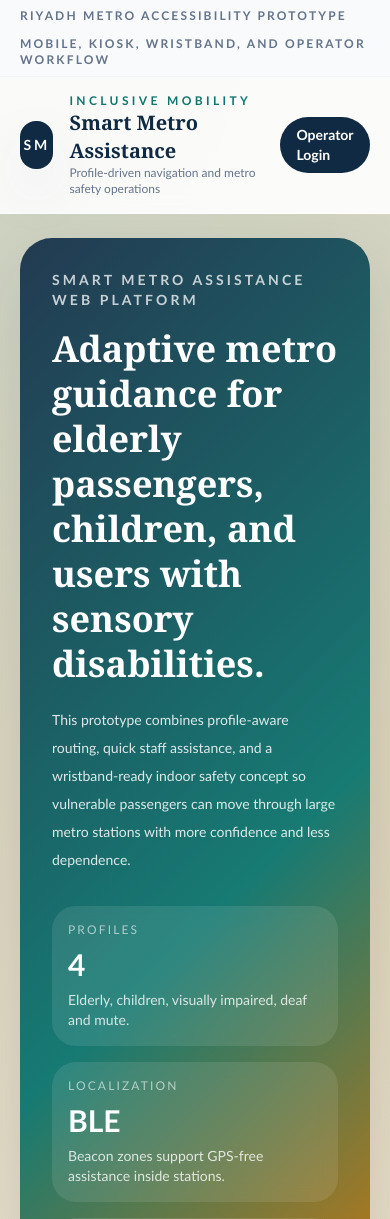
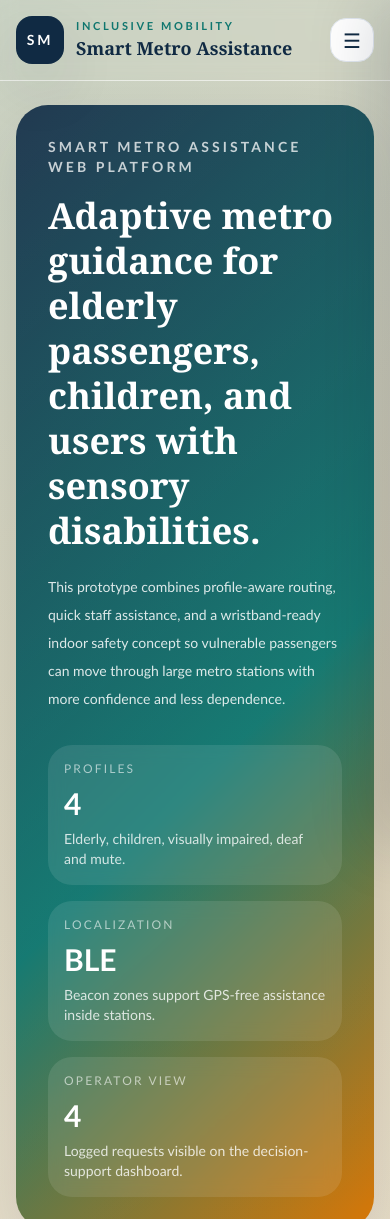
Before and after one commit to azeezalhajj570-ai/metro, a Flask app: page / in a window 390 px wide. Shown: the top 1219 px of the page. Run offline with Flask 3, Linux system fonts and the light colour scheme; data comes from the database, SQL or seed files in the repository; some libraries are stand-ins or nearby versions.

Commit message:
Refine responsive shell and mobile sidebar nav

```diff
--- a/static/css/styles.css
+++ b/static/css/styles.css
@@ -15,6 +15,7 @@ body {
 
 .page-shell {
     min-height: 100vh;
+    overflow-x: clip;
 }
 
 .hero-panel {
--- a/templates/base.html
+++ b/templates/base.html
@@ -34,69 +34,98 @@
 </head>
 <body class="min-h-screen bg-sand text-slate-900">
     <div class="page-shell">
-        <header class="sticky top-0 z-20 border-b border-white/60 bg-white/90 backdrop-blur">
-            <div class="border-b border-slate-100 bg-slate-50/70">
-                <div class="mx-auto flex max-w-7xl flex-wrap items-center justify-between gap-3 px-5 py-2 text-xs font-semibold uppercase tracking-[0.18em] text-slate-500 lg:px-8">
-                    <p>Riyadh Metro accessibility prototype</p>
-                    <p>Mobile, kiosk, wristband, and operator workflow</p>
-                </div>
-            </div>
-            <div class="mx-auto flex max-w-7xl items-center justify-between gap-4 px-5 py-4 lg:px-8">
-                <a href="{{ url_for('index') }}" class="flex items-center gap-4">
+        <header class="sticky top-0 z-30 border-b border-white/60 bg-white/92 backdrop-blur">
+            <div class="mx-auto flex max-w-7xl items-center justify-between gap-4 px-4 py-4 sm:px-5 lg:px-8">
+                <a href="{{ url_for('index') }}" class="min-w-0 flex items-center gap-3">
                     <div class="flex h-12 w-12 items-center justify-center rounded-2xl bg-ink text-sm font-bold tracking-[0.2em] text-white shadow-panel">SM</div>
-                    <div>
-                        <p class="text-xs font-semibold uppercase tracking-[0.28em] text-teal">Inclusive Mobility</p>
-                        <h1 class="font-display text-xl font-semibold text-ink">Smart Metro Assistance</h1>
-                        <p class="text-xs text-slate-500">Profile-driven navigation and metro safety operations</p>
+                    <div class="min-w-0">
+                        <p class="text-[11px] font-semibold uppercase tracking-[0.24em] text-teal">Inclusive Mobility</p>
+                        <h1 class="truncate font-display text-lg font-semibold text-ink sm:text-xl">Smart Metro Assistance</h1>
                     </div>
                 </a>
                 <div class="flex items-center gap-3">
                     <nav class="hidden items-center gap-2 text-sm font-semibold md:flex">
                         <a href="{{ url_for('index') }}" class="rounded-full px-4 py-2 text-slate-700 transition hover:bg-slate-100">Traveler Hub</a>
-                        <a href="{{ url_for('dashboard') }}" class="rounded-full px-4 py-2 text-slate-700 transition hover:bg-slate-100">Operator Dashboard</a>
+                        <a href="{{ url_for('dashboard') }}" class="rounded-full px-4 py-2 text-slate-700 transition hover:bg-slate-100">Dashboard</a>
                     </nav>
                     {% if is_authenticated %}
-                        <div class="hidden rounded-2xl bg-slate-50 px-4 py-2 text-sm md:block">
+                        <div class="hidden rounded-2xl bg-slate-50 px-4 py-2 text-sm lg:block">
                             <p class="font-semibold text-ink">{{ admin_user.full_name }}</p>
-                            <p class="text-xs text-slate-500">{{ admin_user.role.title() }}</p>
                         </div>
-                        <form method="post" action="{{ url_for('logout') }}">
+                        <form method="post" action="{{ url_for('logout') }}" class="hidden md:block">
                             <button type="submit" class="rounded-full bg-ink px-4 py-2 text-sm font-semibold text-white transition hover:bg-teal">Logout</button>
                         </form>
                     {% else %}
-                        <a href="{{ url_for('login') }}" class="rounded-full bg-ink px-4 py-2 text-sm font-semibold text-white transition hover:bg-teal">Operator Login</a>
+                        <a href="{{ url_for('login') }}" class="hidden rounded-full bg-ink px-4 py-2 text-sm font-semibold text-white transition hover:bg-teal md:inline-flex">Login</a>
                     {% endif %}
+                    <button
+                        type="button"
+                        id="mobile-nav-toggle"
+                        class="inline-flex h-11 w-11 items-center justify-center rounded-2xl border border-slate-200 bg-white text-ink transition hover:bg-slate-50 md:hidden"
+                        aria-label="Open menu"
+                        aria-controls="mobile-sidebar"
+                        aria-expanded="false"
+                    >
+                        <span class="text-xl leading-none">&#9776;</span>
+                    </button>
                 </div>
             </div>
         </header>
 
-        <main class="mx-auto max-w-7xl px-5 py-6 lg:px-8 lg:py-8">
+        <div id="mobile-nav-backdrop" class="mobile-nav-backdrop hidden md:hidden"></div>
+        <aside id="mobile-sidebar" class="mobile-sidebar md:hidden" aria-hidden="true">
+            <div class="flex items-center justify-between">
+                <div>
+                    <p class="text-[11px] font-semibold uppercase tracking-[0.24em] text-teal">Menu</p>
+                    <h2 class="mt-1 font-display text-xl font-semibold text-ink">Navigation</h2>
+                </div>
+                <button
+                    type="button"
+                    id="mobile-nav-close"
+                    class="inline-flex h-10 w-10 items-center justify-center rounded-2xl border border-slate-200 bg-white text-ink"
+                    aria-label="Close menu"
+                >
+                    <span class="text-xl leading-none">&times;</span>
+                </button>
+            </div>
+
+            <nav class="mt-8 grid gap-3 text-base font-semibold">
+                <a href="{{ url_for('index') }}" class="rounded-2xl bg-slate-50 px-4 py-3 text-slate-800">Traveler Hub</a>
+                <a href="{{ url_for('dashboard') }}" class="rounded-2xl bg-slate-50 px-4 py-3 text-slate-800">Dashboard</a>
+                {% if is_authenticated %}
+                    <div class="rounded-2xl border border-slate-200 px-4 py-3">
+                        <p class="font-semibold text-ink">{{ admin_user.full_name }}</p>
+                        <p class="mt-1 text-sm text-slate-500">{{ admin_user.role.title() }}</p>
+                    </div>
+                    <form method="post" action="{{ url_for('logout') }}">
+                        <button type="submit" class="w-full rounded-2xl bg-ink px-4 py-3 text-left text-white">Logout</button>
+                    </form>
+                {% else %}
+                    <a href="{{ url_for('login') }}" class="rounded-2xl bg-ink px-4 py-3 text-white">Operator Login</a>
+                {% endif %}
+            </nav>
+        </aside>
+
+        <main class="mx-auto max-w-7xl px-4 py-6 sm:px-5 lg:px-8 lg:py-8">
             {% block content %}{% endblock %}
         </main>
 
         <footer class="mt-8 border-t border-white/70 bg-white/80">
-            <div class="mx-auto grid max-w-7xl gap-6 px-5 py-8 lg:grid-cols-3 lg:px-8">
+            <div class="mx-auto grid max-w-7xl gap-6 px-4 py-8 sm:px-5 lg:grid-cols-3 lg:px-8">
                 <div>
                     <p class="text-xs font-semibold uppercase tracking-[0.18em] text-teal">Smart Metro Assistance</p>
-                    <p class="mt-3 text-sm leading-7 text-slate-600">
-                        Inclusive web guidance for vulnerable metro passengers with operator analytics and indoor safety workflows.
-                    </p>
+                    <p class="mt-3 text-sm leading-7 text-slate-600">Accessible metro guidance for travelers and station operators.</p>
                 </div>
                 <div>
-                    <p class="text-sm font-semibold text-ink">Core Modules</p>
+                    <p class="text-sm font-semibold text-ink">Navigation</p>
                     <div class="mt-3 space-y-2 text-sm text-slate-600">
-                        <p>Adaptive route planner</p>
-                        <p>Quick help and SOS escalation</p>
-                        <p>Wristband-ready indoor localization</p>
+                        <p>Traveler hub</p>
+                        <p>Operator dashboard</p>
                     </div>
                 </div>
                 <div>
-                    <p class="text-sm font-semibold text-ink">Operator Access</p>
-                    <div class="mt-3 space-y-2 text-sm text-slate-600">
-                        <p>Seeded demo user: <span class="font-semibold text-ink">admin</span></p>
-                        <p>Dashboard requires login</p>
-                        <p>Designed for mobile, kiosk, and tablet screens</p>
-                    </div>
+                    <p class="text-sm font-semibold text-ink">Prototype</p>
+                    <p class="mt-3 text-sm leading-7 text-slate-600">Built for mobile, kiosk, tablet, and desktop presentation screens.</p>
                 </div>
             </div>
         </footer>
```
Also changed, not shown: other parts of static/css/styles.css (+41 -0 lines), static/js/app.js (+42 -0 lines).
